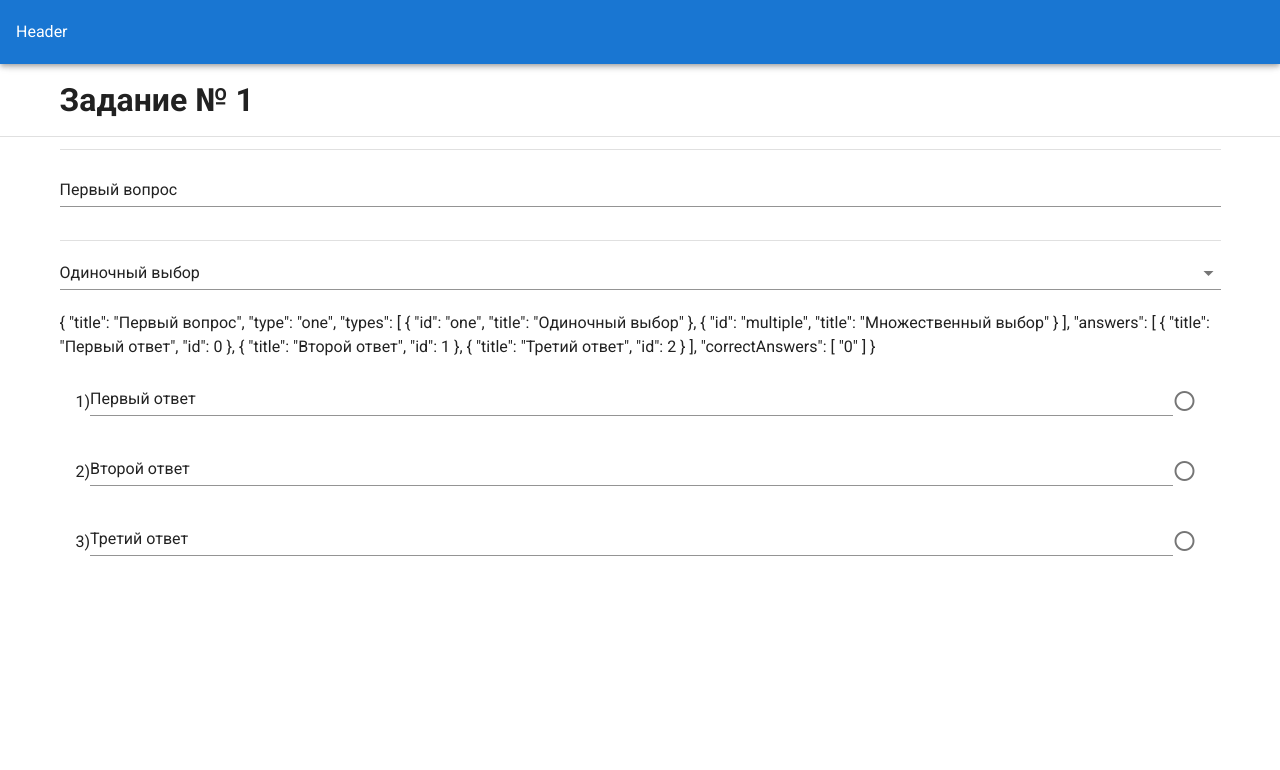
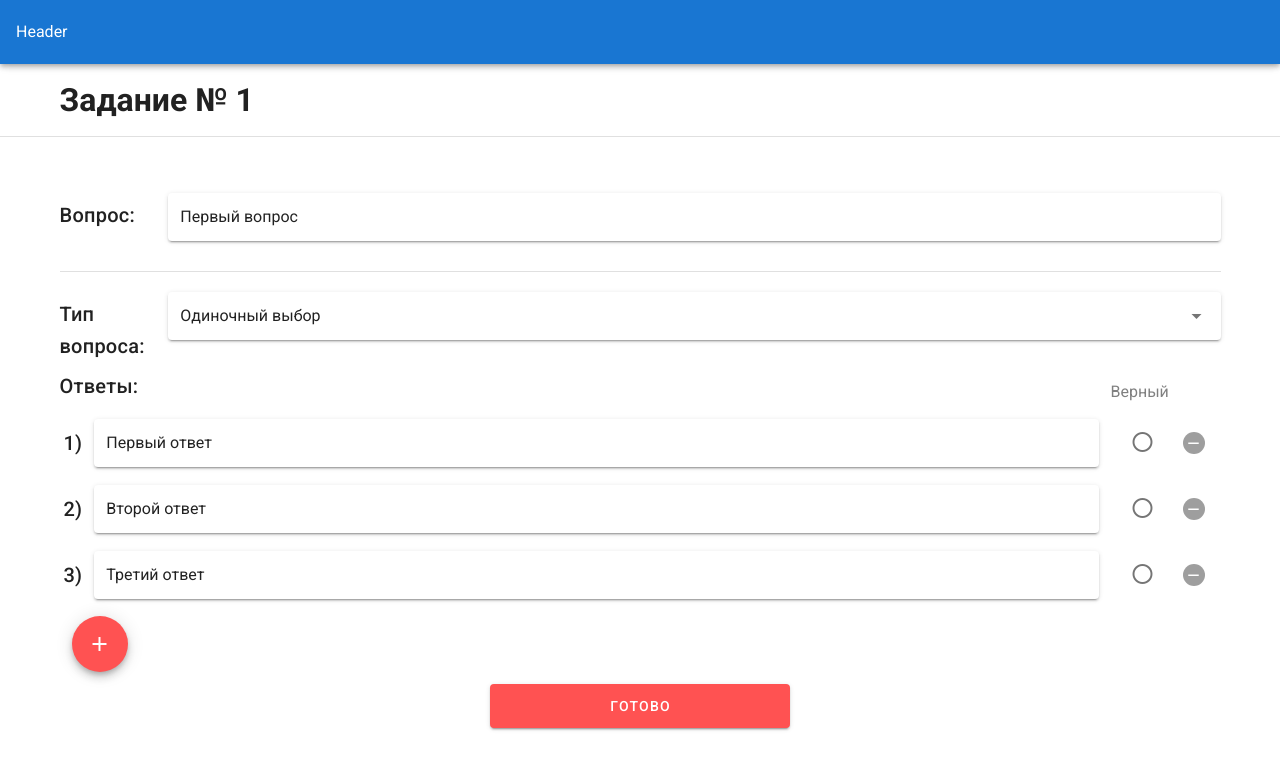
Before and after one commit to ShootingersNew/bobtest, a Vue app: page / in a window 1280 px wide. Shown: the top 770 px of the page. Built offline with nearby package versions, Linux system fonts and the light colour scheme.

Commit message:
remove ts code to vue, complete editQuestion code

```diff
--- a/src/components/EditQuestion/EditQuestion.ts
+++ /dev/null
@@ -1,14 +0,0 @@
-import { QuestionModel } from "@/models/QuestionModel";
-import { Component, Prop, Vue } from "vue-property-decorator";
-@Component({})
-export default class EditQuestion extends Vue {
-  @Prop({ default: () => new QuestionModel() })
-  question: QuestionModel;
-  get editQuestion() {
-    return this.question;
-  }
-
-  set editQuestion(val) {
-    this.$emit("input", val);
-  }
-}
--- a/src/components/EditQuestion/EditQuestion.vue
+++ b/src/components/EditQuestion/EditQuestion.vue
@@ -1,43 +1,153 @@
 <template>
-  <div>
+  <div class="editQuestion">
+    <button @click="removeAnswer(0)"></button>
+    <div class="editQuestion__content">
+      <v-row no-gutters align="baseline" class="mt-5">
+        <v-col class="title mr-3 editQuestion__subtitle" cols="1"
+          >Вопрос:</v-col
+        >
+        <v-text-field
+          solo
+          class="editQuestion__title"
+          v-model="editQuestion.title"
+          clearable
+        ></v-text-field>
+      </v-row>
       <v-divider></v-divider>
-    <v-text-field
-      class="mt-3 mb-3 editQuestion__title"
-      v-model="editQuestion.title"
-    ></v-text-field>
-    <v-divider></v-divider>
+      <v-row no-gutters align="baseline mt-5">
+        <v-col class="title mr-3 editQuestion__subtitle" cols="1"
+          >Тип вопроса:</v-col
+        >
         <v-select
+          solo
           :items="editQuestion.types"
           v-model="editQuestion.type"
           item-text="title"
           item-value="id"
         ></v-select>
-    {{ editQuestion }}
+      </v-row>
+      <div class="title">Ответы:</div>
       <v-list>
         <v-list-item
-        class="editQuestion__answer"
+          class="editQuestion__answer pl-1"
           :key="idx"
           v-for="(item, idx) in editQuestion.answers"
         >
-        {{ idx + 1 }})
+          <div class="title mr-3">{{ idx + 1 }})</div>
           <v-text-field
-          class="editQuestion__answerTitle"
+            class="editQuestion__answerTitle mb-0"
+            hide-details
+            solo
             v-model="editQuestion.answers[idx].title"
           ></v-text-field>
+          <div class="ml-3 d-flex align-center">
+            <div class="editQuestion__checkboxWrapper">
+              <div v-if="idx === 0" class="editQuestion__checkboxHeader">
+                Верный
+              </div>
               <template v-if="editQuestion.type === 'one'">
-          <v-radio-group v-model="editQuestion.correctAnswers[0]">
-            <v-radio :value="item.id"></v-radio>
+                <v-radio-group
+                  class="mx-5"
+                  v-model="editQuestion.correctAnswers[0]"
+                >
+                  <v-radio color="red accent-2" :value="item.id"></v-radio>
                 </v-radio-group>
               </template>
               <template v-else>
                 <v-checkbox
+                  class="mx-5"
                   v-model="editQuestion.correctAnswers"
                   :value="item.id"
                 ></v-checkbox>
-          <v-btn class="editQuestion__removeAnswer">delete</v-btn>
               </template>
+            </div>
+            <v-btn
+              class="editQuestion__removeAnswer"
+              @click="removeAnswer(item.id)"
+              fab
+              x-small
+              color="grey"
+              dark
+              depressed
+            >
+              <v-icon> mdi-minus </v-icon>
+            </v-btn>
+          </div>
         </v-list-item>
       </v-list>
+      <v-btn
+        class="editQuestion__addAnswer ml-3"
+        @click="addAnswer"
+        fab
+        dark
+        color="red accent-2"
+      >
+        <v-icon dark> mdi-plus </v-icon>
+      </v-btn>
+    </div>
+    <v-row class="editQuestion__bottomPanel mt-3" justify="center">
+      <v-btn dark width="300px" large color="red accent-2">Готово</v-btn>
+    </v-row>
   </div>
 </template>
-<script src="./EditQuestion.ts"></script>
+<style>
+.editQuestion__subtitle {
+  width: 100px;
+}
+.editQuestion__checkboxHeader {
+  position: absolute;
+  top: -30px;
+  color: gray;
+}
+.editQuestion__checkboxWrapper {
+  position: relative;
+}
+.editQuestion__removeAnswer {
+  height: 22px !important;
+  width: 22px !important;
+}
+</style>
+<script lang="ts">
+import { AnswerModel } from "@/models/AnswerModel";
+import { QuestionModel } from "@/models/QuestionModel";
+import { Component, Prop, Vue, Watch } from "vue-property-decorator";
+@Component({})
+export default class EditQuestion extends Vue {
+  @Prop({ default: () => new QuestionModel({ answers: [] }) })
+  question: QuestionModel;
+
+  get editQuestion(): Partial<QuestionModel> {
+    return this.question;
+  }
+
+  set editQuestion(val: Partial<QuestionModel>) {
+    this.$emit("update:question", val);
+  }
+
+  removeAnswer(id: number): void {
+    const filteredAnswers = this.editQuestion.answers
+      ?.filter((answer) => answer.id !== id)
+      .map((x, idx) => {
+        return new AnswerModel({ ...x, id: idx });
+      });
+
+    this.editQuestion.answers = filteredAnswers;
+    this.editQuestion.correctAnswers = this.editQuestion.correctAnswers?.filter(
+      (answer) => answer !== id
+    );
+  }
+
+  addAnswer(): void {
+    this.editQuestion.answers?.push(
+      new AnswerModel({
+        id: this.editQuestion.answers.length,
+        title: "Плейсхолдер",
+      })
+    );
+  }
+  @Watch("editQuestion.type")
+  typeWatcher(): void {
+    this.editQuestion.correctAnswers = [];
+  }
+}
+</script>
```
Lines whose indentation alone changed are shown as unchanged.
